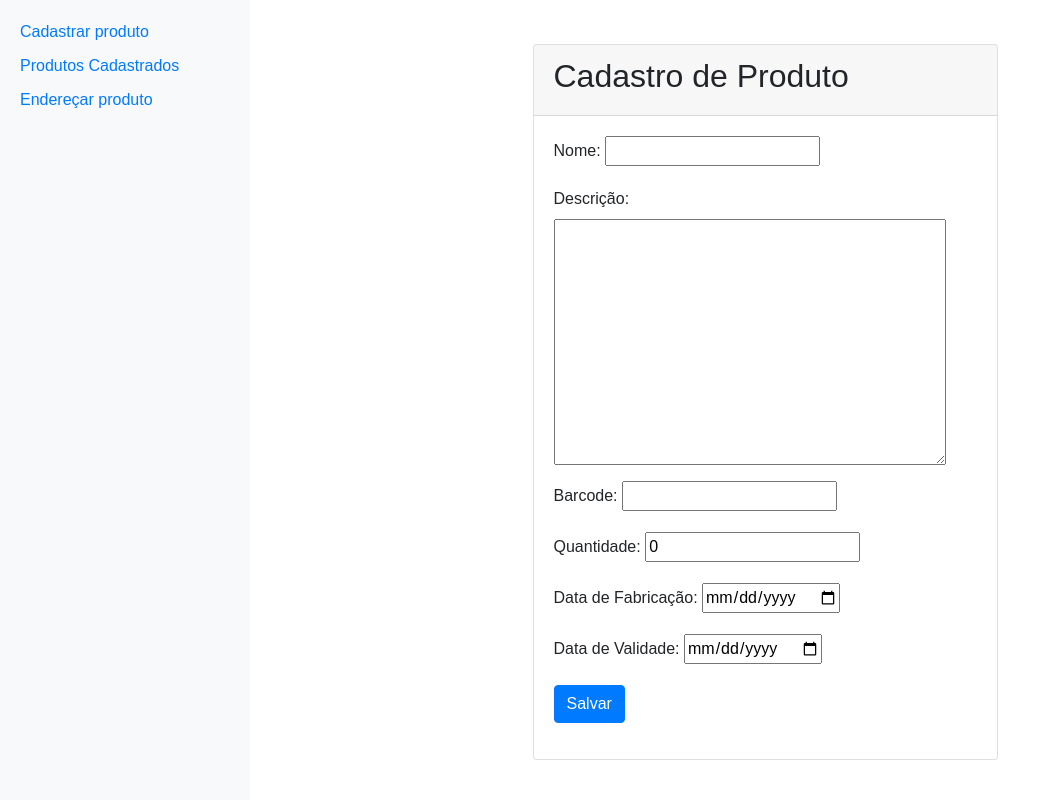
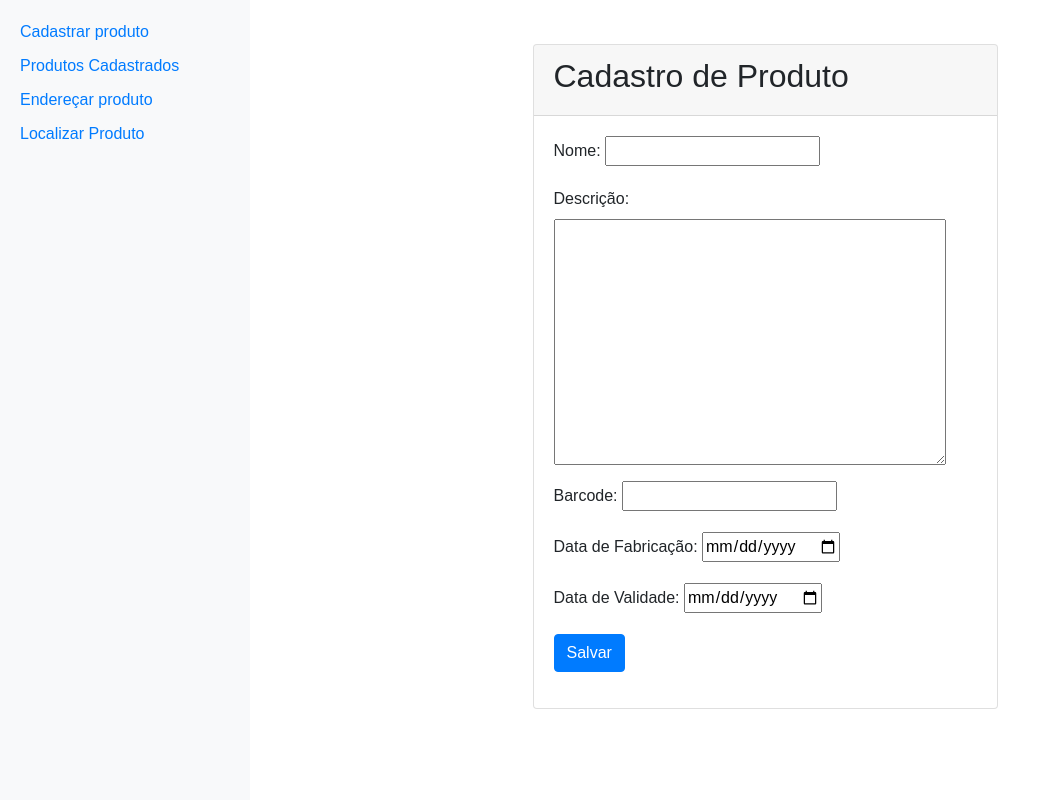
Before and after one commit to mwkresolve/controle_de_estoque, a Django app: page /cadastrar-produto/ in a window 1280 px wide. Shown: the whole page, without its empty margins (0-1041 px from the left). Run offline with Django 4.2, Linux system fonts and the light colour scheme; the visitor is signed in with stand-in values (Sample User, id 1); some libraries are stand-ins or nearby versions.

Commit message:
ajuste erro barcode unique tratamento de erros no html

```diff
--- a/estoque/forms.py
+++ b/estoque/forms.py
@@ -11,6 +11,10 @@ class ProdutoForm(forms.ModelForm):
             'data_fabricacao': DateInput(),
             'data_validade': DateInput(),
         }
+        error_messages = {
+            'barcode': {
+                'unique': 'Já existe um produto cadastrado com este código de barras.',
+            }}
 
 
 class EditarProdutoForm(forms.ModelForm):
@@ -42,3 +46,6 @@ class EnderecarProdutoForm(forms.Form):
     prateleira = forms.IntegerField(min_value=1, max_value=50,
                                     widget=forms.NumberInput(attrs={'class': 'form-control'}),
                                     label='Prateleira')
+    quantidade = forms.IntegerField(min_value=0, max_value=500000000000,
+                                    widget=forms.NumberInput(attrs={'class': 'form-control'}),
+                                    label='Quantidade')
--- a/estoque/models.py
+++ b/estoque/models.py
@@ -3,13 +3,12 @@ from django.db import models
 class Produto(models.Model):
     nome = models.CharField(max_length=100)
     descricao = models.TextField()
-    barcode = models.CharField(max_length=50, blank=True, null=True)
-    quantidade = models.PositiveIntegerField(default=0)
+    barcode = models.CharField(max_length=50, unique=True)
     data_fabricacao = models.DateField()
     data_validade = models.DateField()
 
     def __str__(self):
-        return f"Produto: {self.nome} - Descrição: {self.descricao} - Barcode: {self.barcode} - Quantidade: {self.quantidade} - Data de Fabricação: {self.data_fabricacao} - Data de Validade: {self.data_validade}"
+        return f"Produto: {self.nome} - Descrição: {self.descricao} - Barcode: {self.barcode}  - Data de Fabricação: {self.data_fabricacao} - Data de Validade: {self.data_validade}"
 
 class EnderecoEstoque(models.Model):
     RUA_CHOICES = [(str(i), str(i)) for i in range(1, 11)]
@@ -20,6 +19,7 @@ class EnderecoEstoque(models.Model):
     andar = models.CharField(max_length=1, choices=ANDAR_CHOICES)
     prateleira = models.CharField(max_length=2, choices=PRATELEIRA_CHOICES)
     produto = models.ForeignKey('Produto', on_delete=models.CASCADE)
+    quantidade = models.PositiveIntegerField(default=0)
 
     def __str__(self):
         return f"Rua {self.rua}, Andar {self.andar}, Prateleira {self.prateleira}"
--- a/estoque/urls.py
+++ b/estoque/urls.py
@@ -10,5 +10,6 @@ urlpatterns = [
     path('listar-produtos/delete/<int:pk>/', produto_delete, name='produto_delete'),
     path('produto/<int:produto_id>/editar/', editar_produto, name='editar_produto'),
     path('enderecar_produto/', enderecar_produto, name='enderecar_produto'),
+    path('localizar_produto/', localizar_produto, name='localizar_produto'),
 
 ]
--- a/estoque/views.py
+++ b/estoque/views.py
@@ -5,6 +5,9 @@ from .models import Produto, EnderecoEstoque
 from django.contrib import messages
 from django.core.paginator import Paginator
 from django import forms
+from django.db.models import Sum
+from django.db import IntegrityError
+
 
 @login_required
 def HomePageView(request):
@@ -15,12 +18,17 @@ def cadastrar_produto(request):
     if request.method == 'POST':
         form = ProdutoForm(request.POST)
         if form.is_valid():
-            form.save()
-            messages.success(request, 'Produto cadastrado com sucesso.')
-            return redirect('cadastrar_produto')
+            try:
+                form.save()
+                messages.success(request, 'Produto cadastrado com sucesso.')
+                return redirect('cadastrar_produto')
+            except IntegrityError:
+                form.add_error('barcode', 'Já existe um produto cadastrado com o mesmo código de barras.')
     else:
         form = ProdutoForm()
+
     return render(request, 'cadastrar_produto.html', {'form': form})
+
 
 class EditarProdutoForm(forms.ModelForm):
     class Meta:
@@ -94,9 +102,9 @@ def enderecar_produto(request):
             rua = form.cleaned_data['rua']
             andar = form.cleaned_data['andar']
             prateleira = form.cleaned_data['prateleira']
-
+            quantidade = form.cleaned_data['quantidade']
             produto = get_object_or_404(Produto, pk=produto_id)
-            endereco = EnderecoEstoque(produto=produto, rua=rua, andar=andar, prateleira=prateleira)
+            endereco = EnderecoEstoque(produto=produto, rua=rua, andar=andar, prateleira=prateleira, quantidade=quantidade)
             endereco.save()
 
             messages.success(request, 'O produto foi endereçado com sucesso.')
@@ -105,3 +113,21 @@ def enderecar_produto(request):
         form = EnderecarProdutoForm()
 
     return render(request, 'enderecar_produto.html', {'form': form})
+
+
+
+def localizar_produto(request):
+    if request.method == 'POST':
+        barcode = request.POST.get('barcode')
+
+        try:
+            produto = Produto.objects.get(barcode=barcode)
+            enderecos = EnderecoEstoque.objects.filter(produto=produto)
+            soma_quantidades = enderecos.aggregate(soma=Sum('quantidade')).get('soma')
+        except Produto.DoesNotExist:
+            enderecos = []
+            soma_quantidades = None
+
+        return render(request, 'localizar_endereco.html', {'enderecos': enderecos, 'barcode': barcode, 'soma_quantidades': soma_quantidades})
+
+    return render(request, 'localizar_endereco.html')
--- a/templates/base.html
+++ b/templates/base.html
@@ -26,6 +26,8 @@
       <li><a href="/cadastrar-produto/">Cadastrar produto</a></li>
       <li><a href="/listar-produtos/">Produtos Cadastrados</a></li>
       <li><a href="/enderecar_produto/">Endereçar produto </a></li>
+      <li><a href="/localizar_produto/">Localizar Produto </a></li>
+
 
 
 
--- a/templates/cadastrar_produto.html
+++ b/templates/cadastrar_produto.html
@@ -27,11 +27,11 @@
             <div class="form-group">
               <label for="{{ form.barcode.id_for_label }}">Barcode:</label>
               {{ form.barcode }}
-            </div>
-
-            <div class="form-group">
-              <label for="{{ form.quantidade.id_for_label }}">Quantidade:</label>
-              {{ form.quantidade }}
+              {% if form.barcode.errors %}
+                <div class="alert alert-danger" role="alert">
+                  {{ form.barcode.errors }}
+                </div>
+              {% endif %}
             </div>
 
             <div class="form-group">
--- a/templates/enderecar_produto.html
+++ b/templates/enderecar_produto.html
@@ -32,6 +32,11 @@
               {{ form.prateleira }}
             </div>
 
+              <div class="form-group">
+                <label for="{{ form.quantidade.id_for_label }}">Quantidade</label>
+                {{ form.quantidade }}
+              </div>
+
             <button type="submit" class="btn btn-primary">Salvar</button>
           </form>
           {% if messages %}
--- a/templates/produtos_cadastrados.html
+++ b/templates/produtos_cadastrados.html
@@ -23,9 +23,6 @@
           <a href="?sort=barcode&amp;direction={{ next_direction }}">Barcode</a>
         </th>
         <th>
-          <a href="?sort=quantidade&amp;direction={{ next_direction }}">Quantidade</a>
-        </th>
-        <th>
           <a href="?sort=data_fabricacao&amp;direction={{ next_direction }}">Data de Fabricação</a>
         </th>
         <th>
@@ -39,7 +36,6 @@
         <td>{{ produto.nome }}</td>
         <td>{{ produto.descricao }}</td>
         <td>{{ produto.barcode }}</td>
-        <td>{{ produto.quantidade }}</td>
         <td>{{ produto.data_fabricacao }}</td>
         <td>{{ produto.data_validade }}</td>
         <td>
```
Also changed, not shown: templates/localizar_endereco.html (added, +29 -0 lines).
